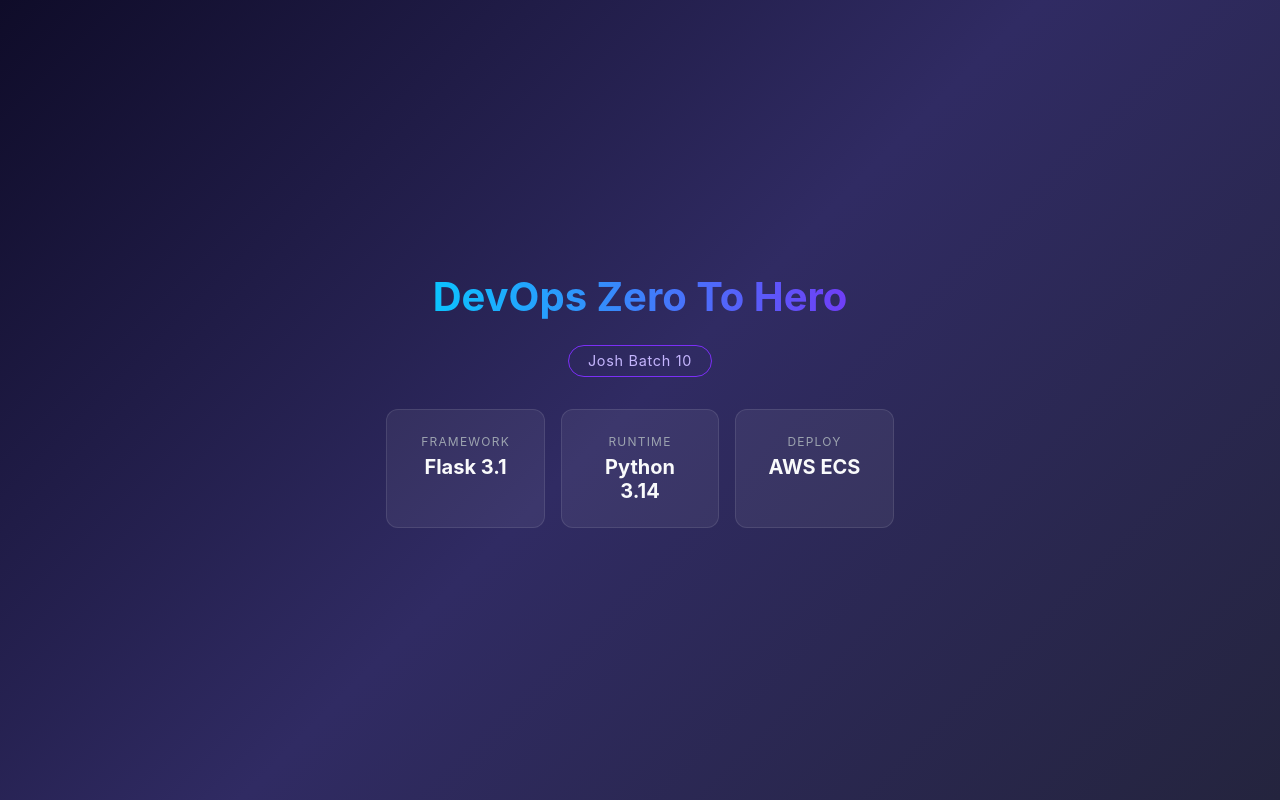
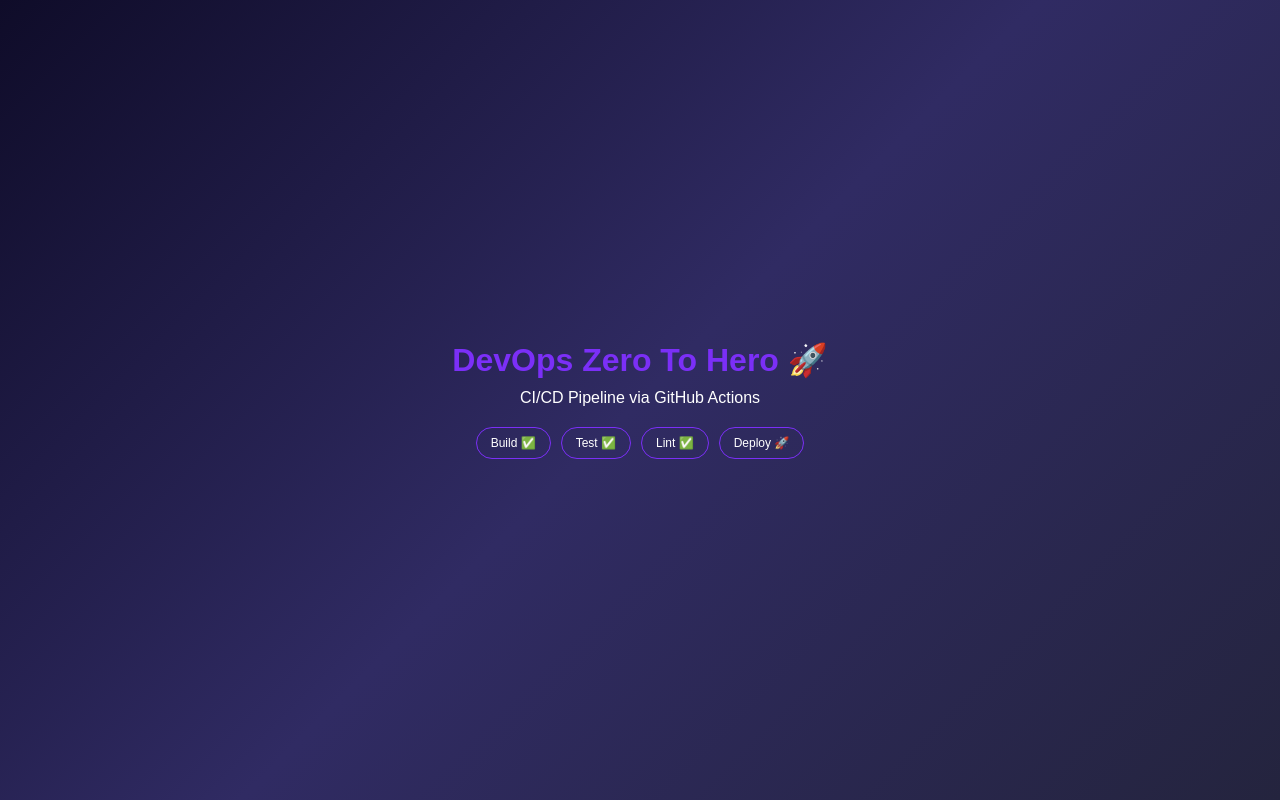
Before and after one commit to sanketvaman/github-actions-zero-to-hero, a Flask app: page / in a window 1280 px wide. Run offline with Flask 3, Linux system fonts and the light colour scheme.

Commit message:
added minor changes to app

```diff
--- a/templates/index.html
+++ b/templates/index.html
@@ -4,84 +4,47 @@
 <meta charset="UTF-8">
 <meta name="viewport" content="width=device-width, initial-scale=1.0">
 <title>DevOps Zero To Hero</title>
+
 <style>
-        * { margin: 0; padding: 0; box-sizing: border-box; }
+* { margin:0; padding:0; box-sizing:border-box; }
 body {
-            min-height: 100vh;
-            display: flex;
-            align-items: center;
-            justify-content: center;
-            background: linear-gradient(135deg, #0f0c29, #302b63, #24243e);
-            font-family: -apple-system, BlinkMacSystemFont, "Segoe UI", Roboto, Helvetica, Arial, sans-serif;
-            color: #e0e0e0;
+    height:100vh;
+    display:flex;
+    justify-content:center;
+    align-items:center;
+    background:linear-gradient(135deg,#0f0c29,#302b63,#24243e);
+    color:#fff;
+    font-family:sans-serif;
 }
-        .container {
-            text-align: center;
-            padding: 2rem;
-            max-width: 640px;
+.container { text-align:center; }
+h1 { color:#7b2ff7; margin-bottom:10px; }
+
+.pipeline {
+    margin-top:20px;
+    display:flex;
+    gap:10px;
+    justify-content:center;
+    flex-wrap:wrap;
 }
-        h1 {
-            font-size: 2.5rem;
-            margin-bottom: 0.5rem;
-            background: linear-gradient(90deg, #00d2ff, #7b2ff7);
-            -webkit-background-clip: text;
-            -webkit-text-fill-color: transparent;
-        }
-        .badge {
-            display: inline-block;
-            margin: 1rem 0 2rem;
-            padding: 0.4rem 1.2rem;
-            border: 1px solid #7b2ff7;
-            border-radius: 999px;
-            font-size: 0.9rem;
-            color: #c4b5fd;
-            letter-spacing: 0.05em;
-        }
-        .cards {
-            display: flex;
-            gap: 1rem;
-            justify-content: center;
-            flex-wrap: wrap;
-        }
-        .card {
-            background: rgba(255, 255, 255, 0.06);
-            border: 1px solid rgba(255, 255, 255, 0.1);
-            border-radius: 12px;
-            padding: 1.5rem 1.8rem;
-            min-width: 150px;
-            flex: 1;
-        }
-        .card span {
-            display: block;
-            font-size: 0.75rem;
-            text-transform: uppercase;
-            letter-spacing: 0.1em;
-            color: #9ca3af;
-            margin-bottom: 0.4rem;
-        }
-        .card strong {
-            font-size: 1.25rem;
-            color: #f9fafb;
+.step {
+    padding:8px 14px;
+    border:1px solid #7b2ff7;
+    border-radius:20px;
+    font-size:12px;
 }
 </style>
 </head>
+
 <body>
 <div class="container">
-        <h1>DevOps Zero To Hero</h1>
-        <div class="badge">Josh Batch 10</div>
-        <div class="cards">
-            <div class="card">
-                <span>Framework</span>
-                <strong>Flask 3.1</strong>
-            </div>
-            <div class="card">
-                <span>Runtime</span>
-                <strong>Python 3.14</strong>
-            </div>
-            <div class="card">
-                <span>Deploy</span>
-                <strong>AWS ECS</strong>
-            </div>
+    <h1>DevOps Zero To Hero 🚀</h1>
+    <p>CI/CD Pipeline via GitHub Actions</p>
+
+    <div class="pipeline">
+        <div class="step">Build ✅</div>
+        <div class="step">Test ✅</div>
+        <div class="step">Lint ✅</div>
+        <div class="step">Deploy 🚀</div>
     </div>
 </div>
 </body>
```
Lines whose indentation alone changed are shown as unchanged.
